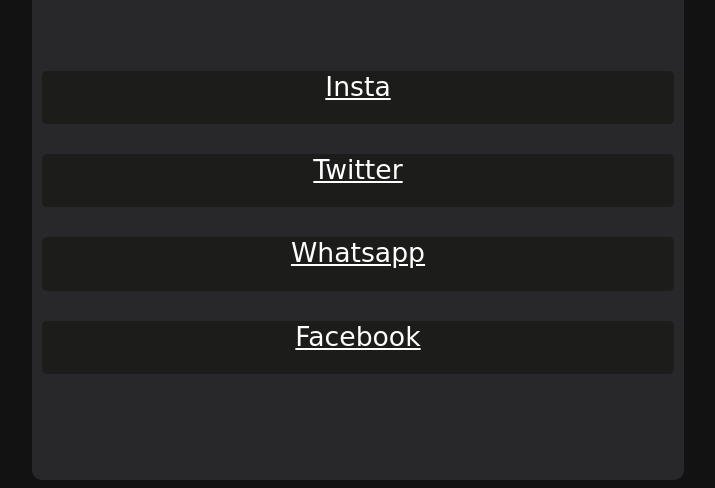
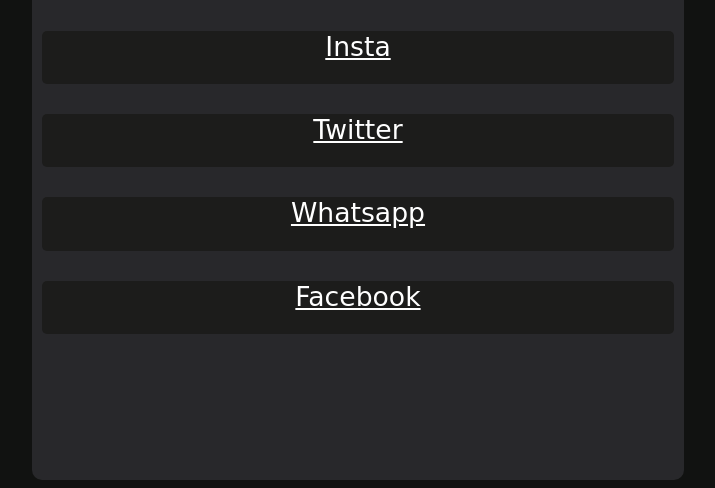
Before and after one commit to dakshlinjara/social-html, a plain HTML site: page index.html in a window 1280 px wide. Shown: the part 360-848 px from the top of the page, without its empty margins (282-997 px from the left). Drawn offline with Linux system fonts and the light colour scheme; a web font is replaced by a local one.

Commit message:
Update index.html

```diff
--- a/index.html
+++ b/index.html
@@ -31,7 +31,7 @@
         .box > a{color: white;font-size: 20pt;
             font-family: "Playwrite NG Modern", cursive;
         }
-        #links{padding-top: 10px;}
+        #links{padding-top: 0px;}
         #secbox{font-size: 40pt;}
         .inbox{font-size: 25pt;
             font-family: "Playwrite NG Modern", cursive;
```
